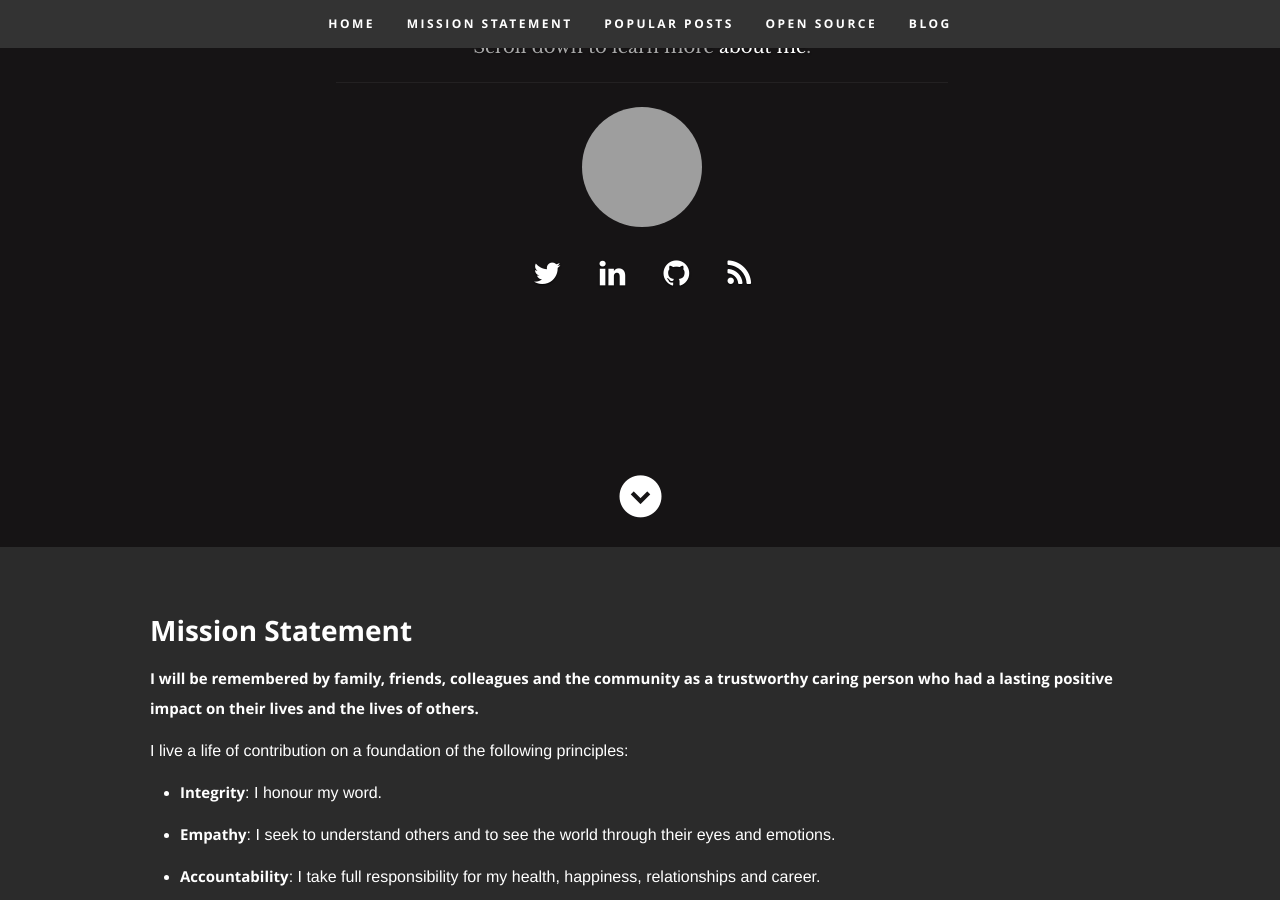
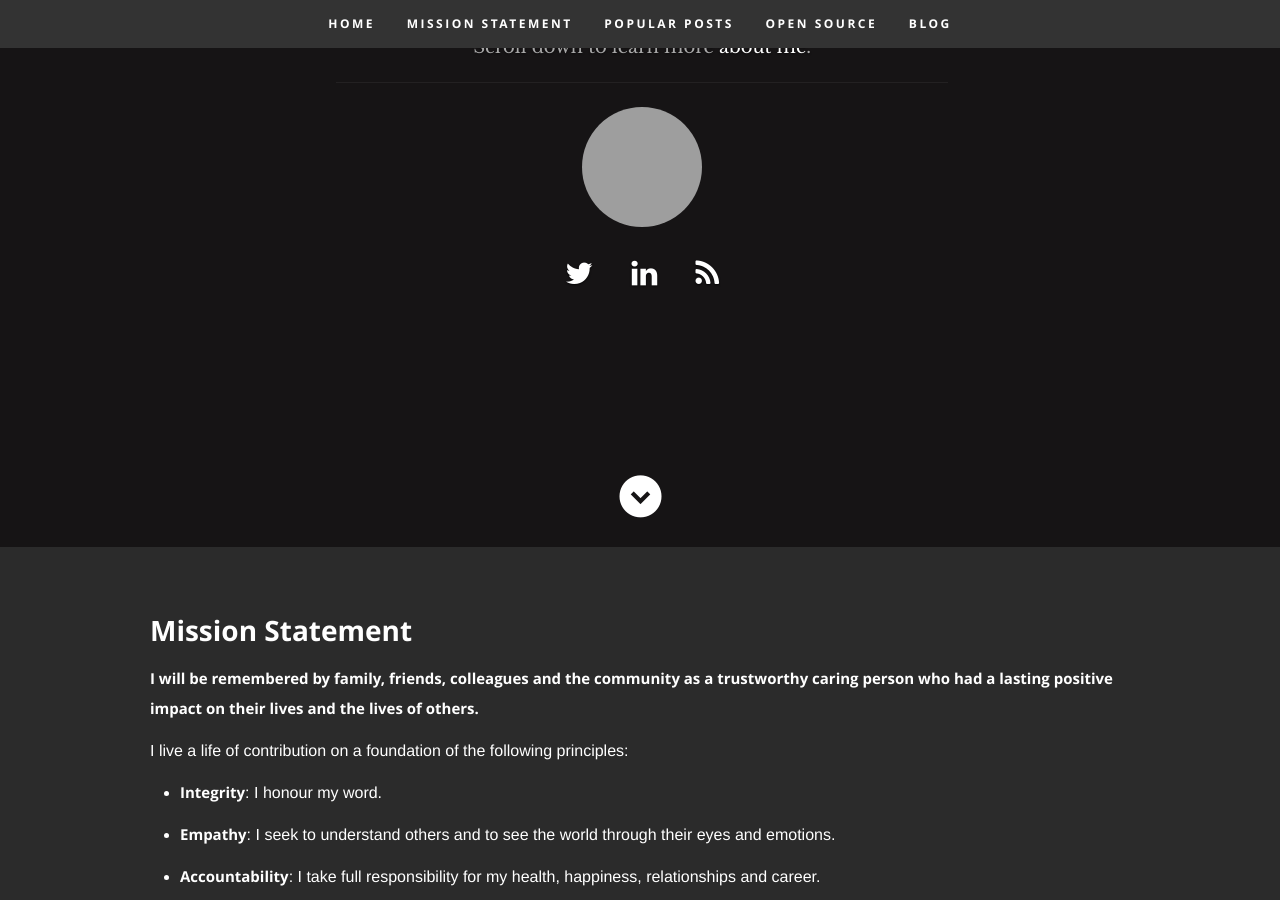
Before and after one commit to MehdiK/mehdik.github.io, a Jekyll site: the page built from index.html, in a window 1280 px wide and 900 px high, scrolled down 383 px. Built offline with Jekyll 4.4.1, drawn with Linux system fonts in a browser that asks for light colours; nearby versions of some CDN libraries; comment, search, counter and statistics services are not loaded; grey boxes are pictures that could not be loaded.

Commit message:
Update index.html

```diff
--- a/index.html
+++ b/index.html
@@ -18,7 +18,6 @@ layout: default
              <li><a href="https://twitter.com/{{ site.twitter_username }}" target="blank"><i class="fa fa-twitter"></i></a></li>
              <!-- <li><a href="#"><i class="fa fa-google-plus" target="blank"></i></a></li> -->
              <li><a href="https://www.linkedin.com/in/{{ site.linkedin_username }}"><i class="fa fa-linkedin" target="blank"></i></a></li>
-             <li><a href="https://github.com/{{ site.github_username }}"><i class="fa fa-github" target="blank"></i></a></li>
              <li><a href="{{ "/feed.xml" | prepend: site.baseurl }}"><i class="fa fa-rss" target="blank"></i></a></li>
           </ul>
        </div>
@@ -49,7 +48,6 @@ layout: default
               <li><strong>Curiosity</strong>: I acknowledge that I am subjective and I learn constantly.</li>
               <li><strong>Humility</strong>: I don’t let my ego control me or hurt others.</li>
             </ul>
-         </div>
 
            <h2>About me</h2>
 
@@ -61,6 +59,7 @@ layout: default
                Since then I have worked in three continents and with over 20 different teams and organisations wearing many different hats.
                Currently I am the Head of Software Development in Telstra Purple, the largest Australian owned technology services company.
            </p>
+         </div>
       </div>
     </section>
     <!-- About Section
```
Lines whose indentation alone changed are shown as unchanged.
